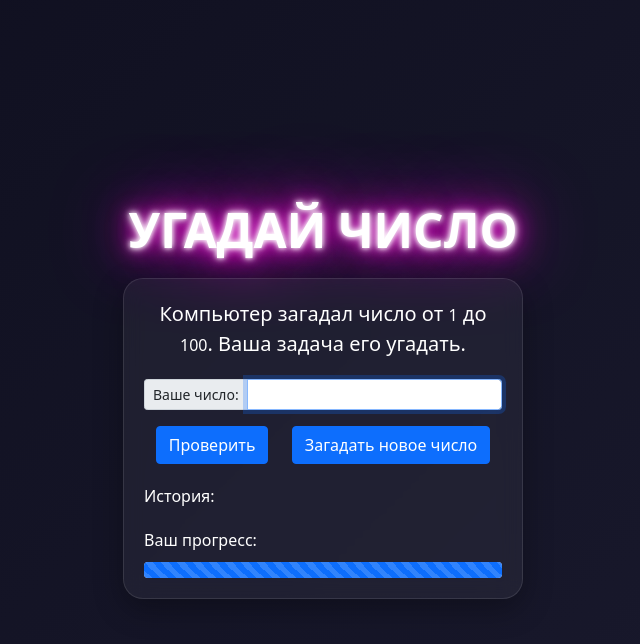
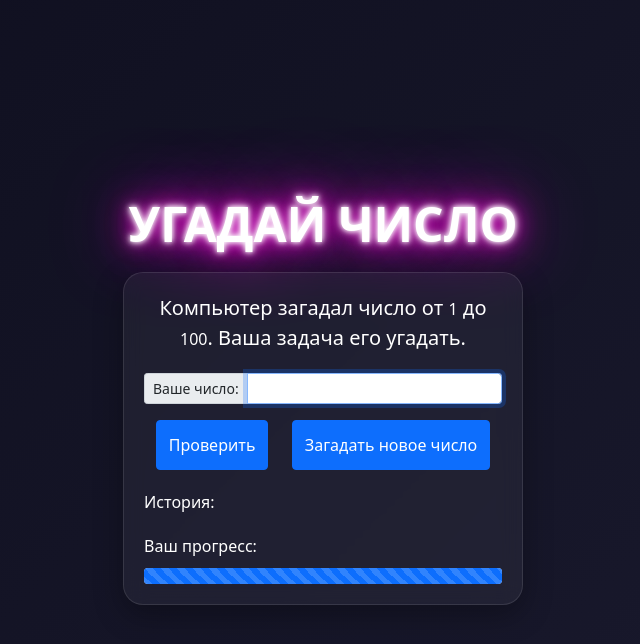
Before and after one commit to 4ElentanoJt-hbM-93T-FEj/randomNumber, a plain HTML site: page index.html in a window 1280 px wide. Shown: the whole page, without its empty margins (317-957 px from the left). Drawn offline with Linux system fonts and the light colour scheme.

Commit message:
adaptive btn

```diff
--- a/dist/style/style.css
+++ b/dist/style/style.css
@@ -24,6 +24,8 @@ main {
 }
 
 .main__title {
+  display: block;
+  margin: 0 auto;
   text-align: center;
   margin-bottom: 20px;
 }
@@ -33,7 +35,7 @@ main {
 
 .table,
 .table__result {
-  width: 400px;
+  max-width: 400px;
   margin: 0 auto;
   flex-direction: column;
   align-items: center;
@@ -131,3 +133,8 @@ main {
     text-shadow: none;
   }
 }
+
+.btn {
+  min-height: 50px;
+  max-width: 400px;
+}
```
